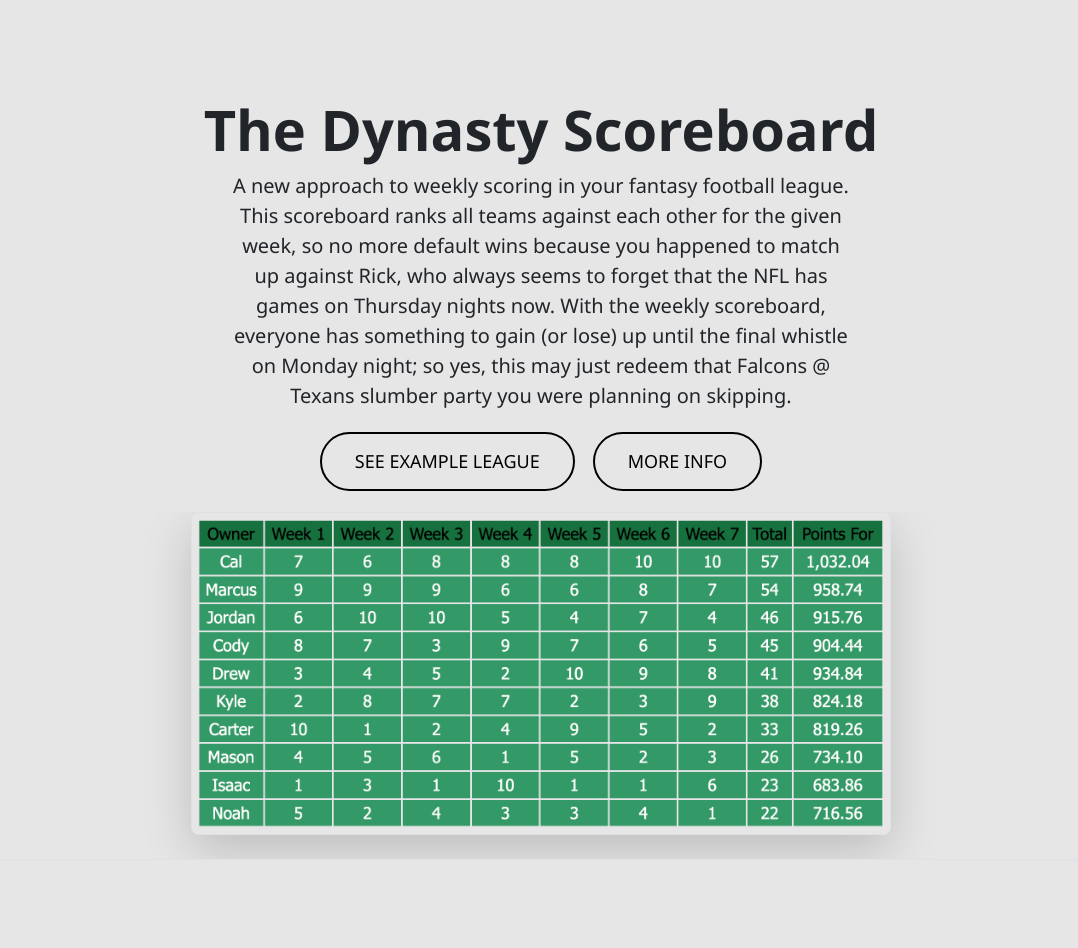
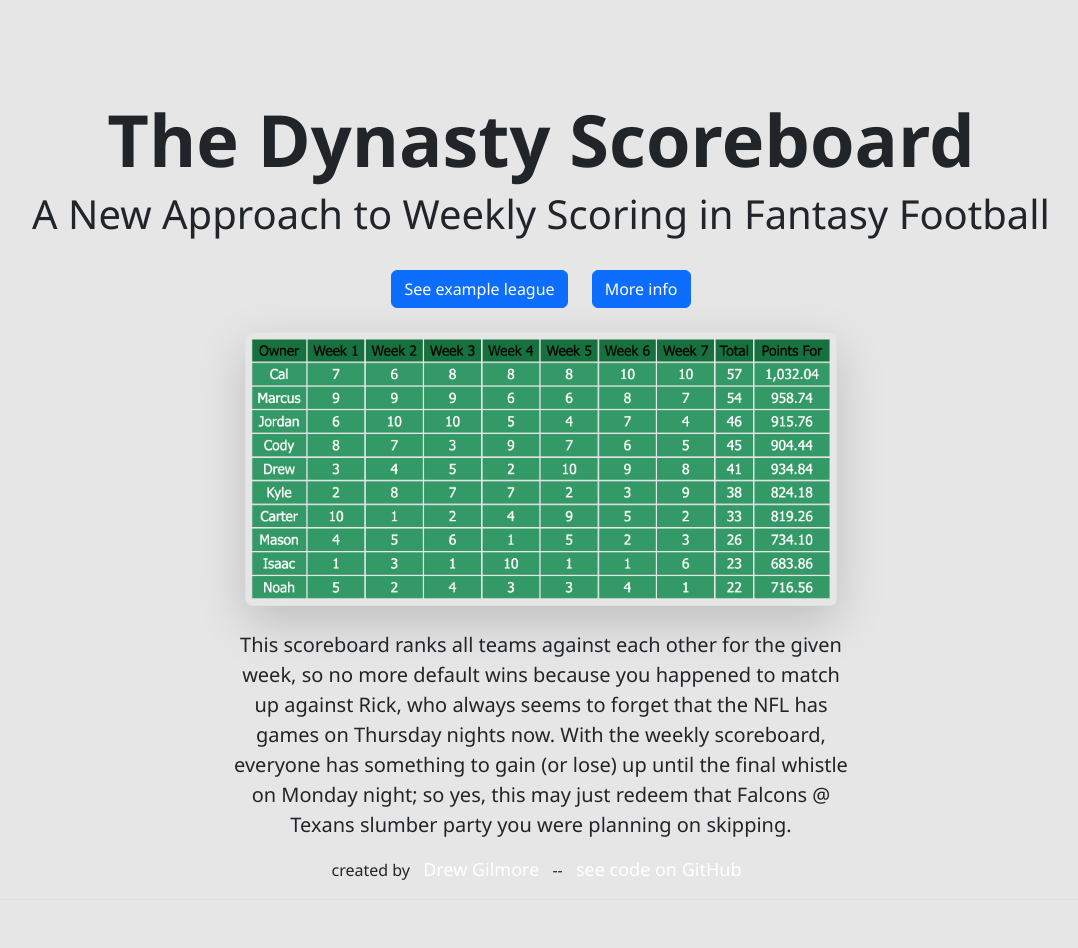
Before and after one commit to drewpgilmore/dynasty, a Flask app: page /about in a window 1280 px wide. Shown: the whole page, without its empty margins (99-1177 px from the left). Before the commit the page ends 859 px from the top, so only its background shows below. Run offline with Flask 2, Linux system fonts and the light colour scheme; parts of the project's set-up code (start-up, migrations or seed data) failed here and were passed over.

Commit message:
finish formatting about page

```diff
--- a/templates/about.html
+++ b/templates/about.html
@@ -14,22 +14,23 @@
   </head>
 <body>
   <div class="px-4 pt-5 my-5 text-center border-bottom">
-        <h1 class="display-4 fw-bold">The Dynasty Scoreboard</h1>
+    <h1 class="display-2 fw-bold">The Dynasty Scoreboard</h1>
+    <h3 class="display-6 mb-4">A New Approach to Weekly Scoring in Fantasy Football</h3>
     <div class="col-lg-6 mx-auto">
+
+      <div class="d-grid gap-2 d-sm-flex justify-content-sm-center mb-3">
+        <a class="btn btn-primary" id="custom-btn" role="button" href="{{ url_for('scoreboard') }}">See example league</a>
+        <a class="btn btn-primary" id="custom-btn" role="button" href="{{ url_for('scoreboard') }}">More info</a>
+      </div>
+
+      <div class="container px-20">
+        <img src="../static/images/sample.png" class="img-fluid border rounded-3 shadow-lg mb-4" alt="Example image" width="700" height="500" loading="lazy">
+      </div>
       <p class="lead mb-3">
-                A new approach to weekly scoring in your fantasy football league.<br>
         This scoreboard ranks all teams against each other for the given week, so no more default wins because you happened to match up against Rick, who always seems to forget that the NFL has games on Thursday nights now.
         With the weekly scoreboard, everyone has something to gain (or lose) up until the final whistle on Monday night; so yes, this may just redeem that Falcons @ Texans slumber party you were planning on skipping.
       </p>
-          <div class="d-grid gap-2 d-sm-flex justify-content-sm-center mb-3">
-            <button type="button" class="about-btn"><a id="scoreboard-button" href="{{ url_for('scoreboard') }}">See example league</a></button>
-            <button type="button" class="about-btn"><a id="scoreboard-button" href="{{ url_for('scoreboard') }}">More info</a></button>
-          </div>
-        </div>
-        <div class="overflow-hidden" style="max-height: 50vh;">
-          <div class="container px-5">
-            <img src="../static/images/sample.png" class="img-fluid border rounded-3 shadow-lg mb-4" alt="Example image" width="700" height="500" loading="lazy">
-          </div>
+      <p>created by <a href="http://drewgilmore.info">Drew Gilmore</a> -- <a href="https://github.com/drewpgilmore/dynasty">see code on GitHub</a></p>
     </div>
   </div>
 </body>
```
Lines whose indentation alone changed are shown as unchanged.
